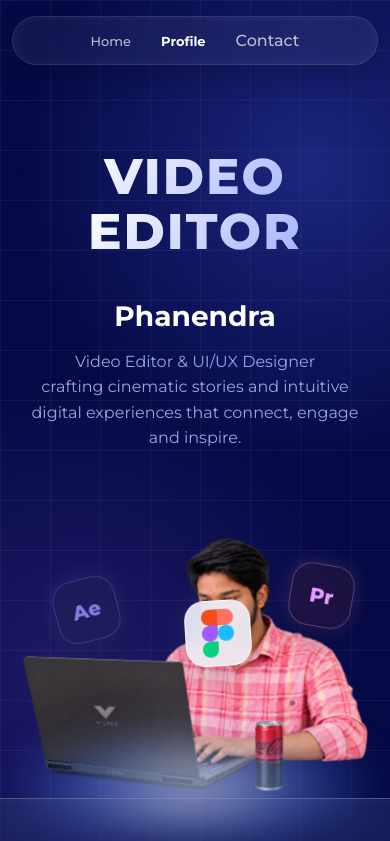
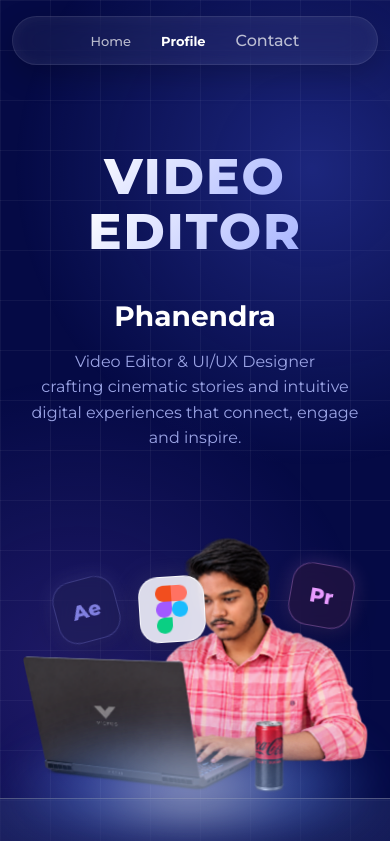
Before and after one commit to Phanendra1275/PhanendraPortfolio, a React (Vite) app: page / in a window 390 px wide. Shown: the top 841 px of the page. Built offline with nearby package versions, Linux system fonts and the light colour scheme.

Commit message:
Align Figma card beside Ae card

```diff
--- a/src/components/Hero.css
+++ b/src/components/Hero.css
@@ -137,8 +137,10 @@
 }
 
 .icon-figma {
-  bottom: 48%;
-  right: 54%;
+  top: 35%;
+  left: 28%;
+  right: auto;
+  bottom: auto;
   --rot: -5deg;
   z-index: 8;
   background: rgba(240, 240, 250, 0.9);
@@ -268,8 +270,10 @@
     --rot: 10deg;
   }
   .icon-figma {
-    right: 34%;
-    bottom: 46%;
+    top: 22%;
+    left: 34%;
+    right: auto;
+    bottom: auto;
     z-index: 8; /* Keep the logo visible on top */
     --rot: -5deg;
     padding: 8px;
```
